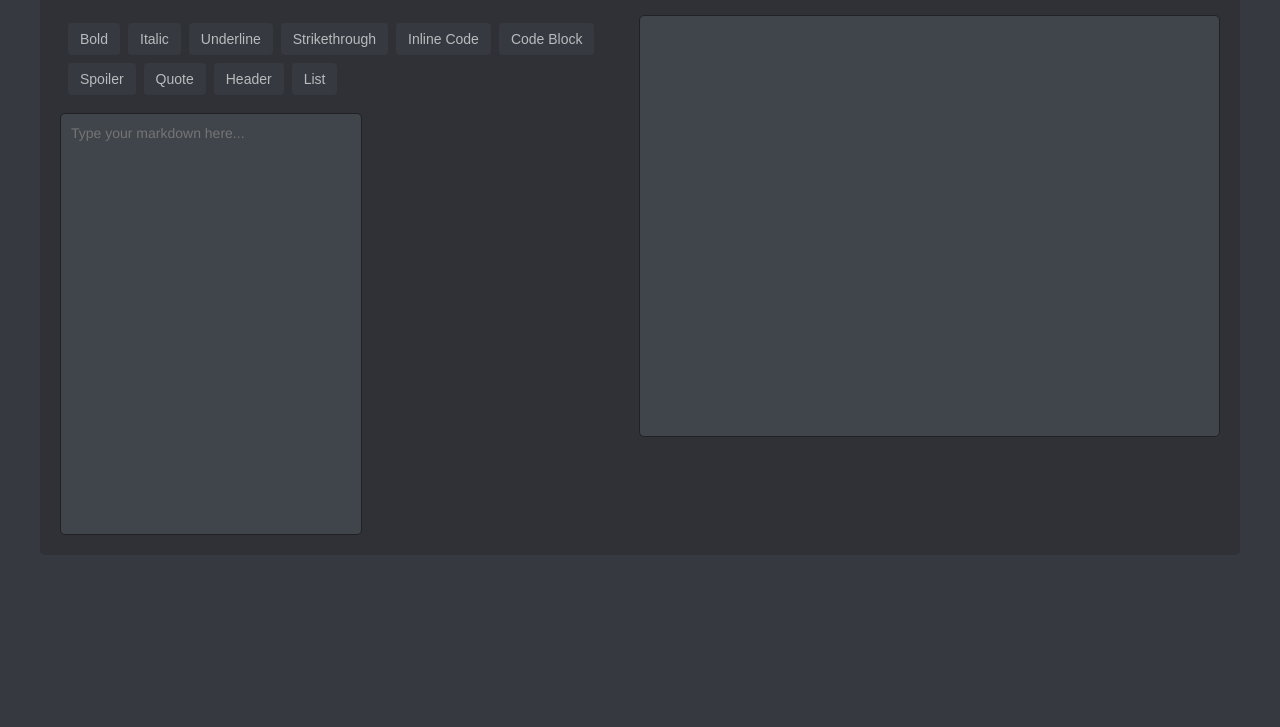
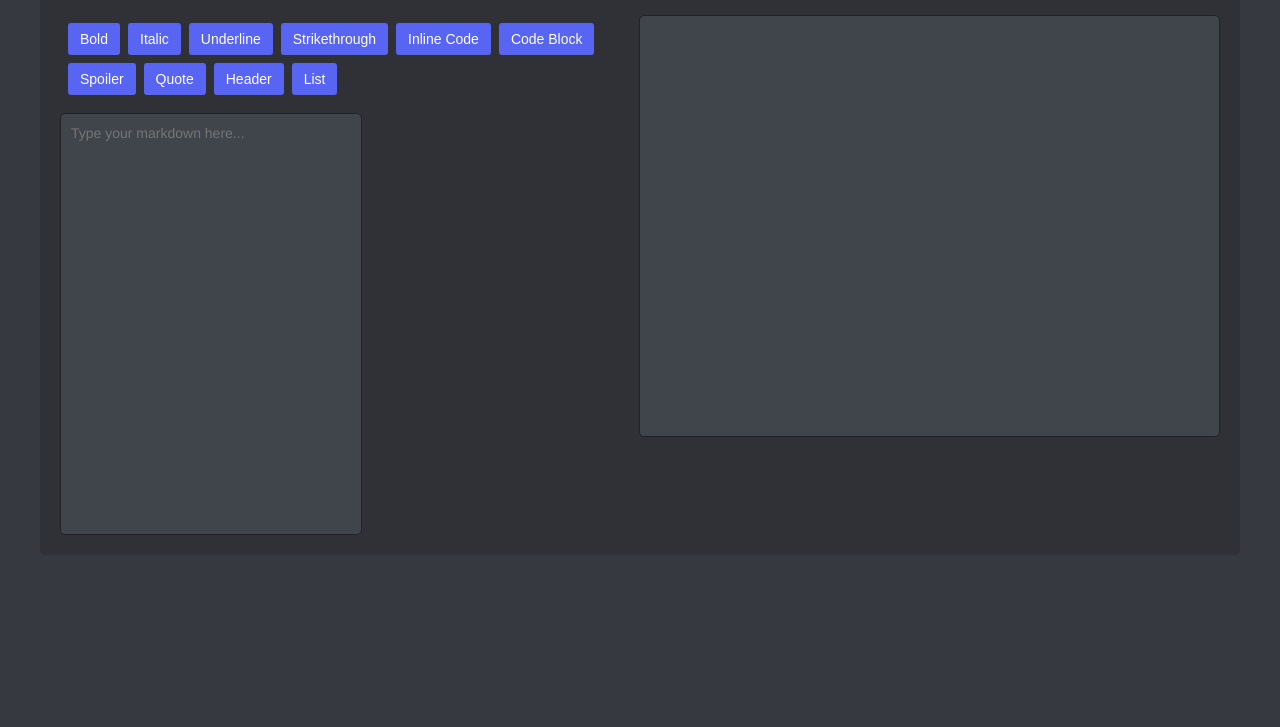
Before and after one commit to OfficiallySp/discordmarkdown, a plain HTML site: page index.html in a window 1280 px wide. Shown: the part 73-800 px from the top of the page. Drawn offline with Linux system fonts and the light colour scheme.

Commit message:
add button theming

```diff
--- a/styles.css
+++ b/styles.css
@@ -48,25 +48,23 @@ h1 {
 }
 
 .toolbar button {
-    background-color: #36393f;
+    background-color: #5865F2;
     border: none;
-    color: #b9bbbe;
+    color: #ffffff;
     padding: 8px 12px;
-    border-radius: 4px;
+    border-radius: 3px;
     cursor: pointer;
     font-size: 14px;
     font-weight: 500;
-    transition: background-color 0.2s, color 0.2s;
+    transition: background-color 0.2s;
 }
 
 .toolbar button:hover {
-    background-color: #4f545c;
-    color: #ffffff;
+    background-color: #4752C4;
 }
 
 .toolbar button:active {
-    background-color: #5865f2;
-    color: #ffffff;
+    background-color: #3C45A5;
 }
 
 textarea, #output {
```
